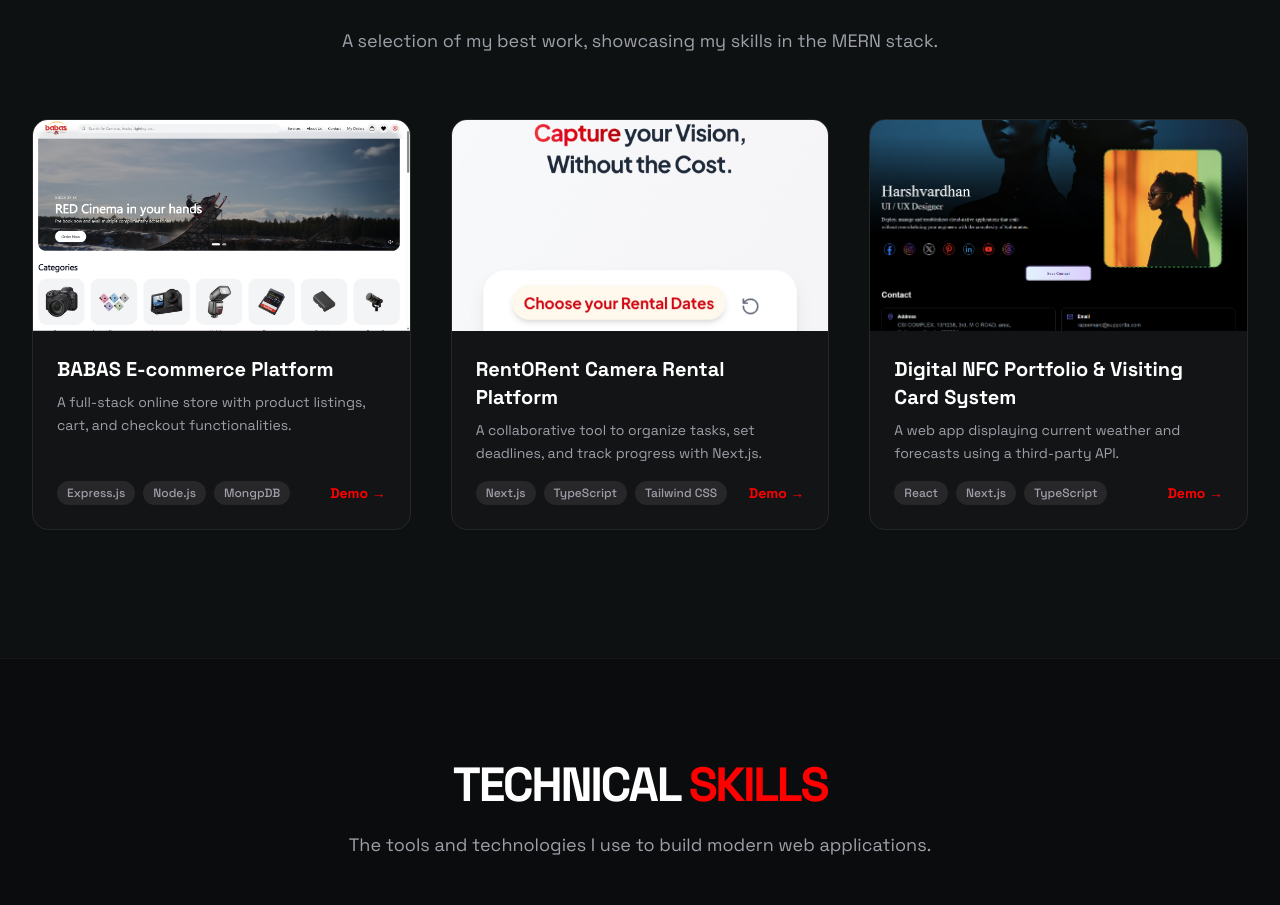
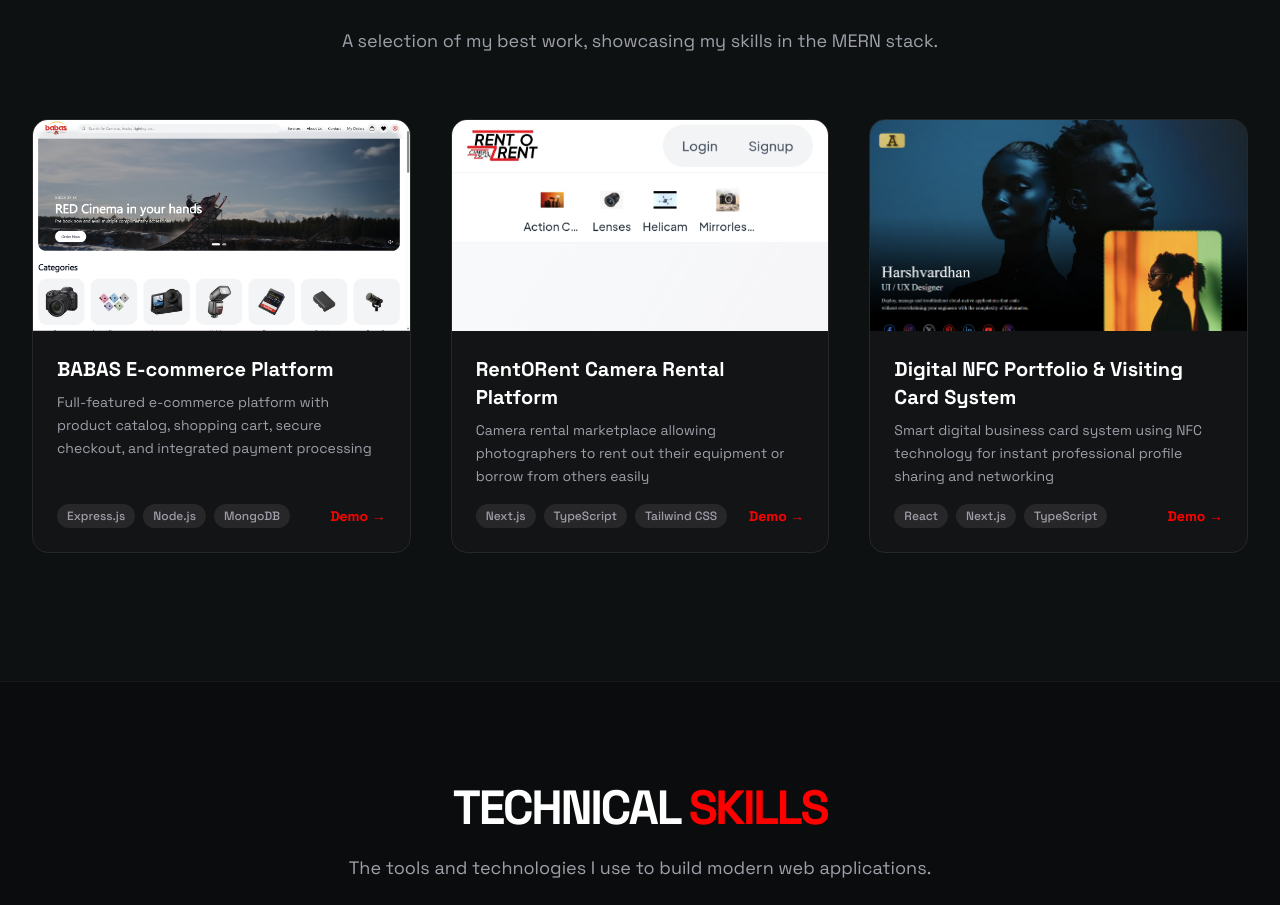
Before and after one commit to AshwinJ5/AshwinJ5.github.io, a Next.js app: page / in a window 1280 px wide. Shown: the part 2233-3138 px from the top of the page. Built offline with nearby package versions, Linux system fonts and the light colour scheme; grey boxes are pictures that could not be loaded.

Commit message:
changed json values

```diff
--- a/src/app/components/LandingPage.tsx
+++ b/src/app/components/LandingPage.tsx
@@ -272,13 +272,13 @@ const LandingPage = () => {
                                             width={300}
                                             height={300}
                                             alt={project.title}
-                                            className="h-full w-full object-cover transition-transform duration-500 group-hover:scale-110"
+                                            className="h-full w-full object-cover object-top transition-transform duration-500 group-hover:scale-110"
                                             src={project.image_url}
                                         />
                                     </div>
                                     <div className="flex flex-1 flex-col p-6">
                                         <h3 className="mb-2 text-xl font-bold text-white">{project.title}</h3>
-                                        <p className="mb-4 flex-1 text-sm leading-relaxed text-zinc-400">
+                                        <p className="mb-4 flex-1 text-sm leading-relaxed text-zinc-400 line-clamp-3">
                                             {project.description}
                                         </p>
                                         <div className="flex items-center justify-between">
--- a/src/app/datas/projects.json
+++ b/src/app/datas/projects.json
@@ -1,16 +1,16 @@
 [
     {
         "title": "BABAS E-commerce Platform",
-        "description": "A full-stack online store with product listings, cart, and checkout functionalities.",
+        "description": "Full-featured e-commerce platform with product catalog, shopping cart, secure checkout, and integrated payment processing",
         "image_url": "/babas.png",
         "type": "Professional",
-        "tech": ["Express.js", "Node.js", "MongpDB", "Next.js", "Tailwind CSS", "Razorpay", "TypeScript"],
+        "tech": ["Express.js", "Node.js", "MongoDB", "Next.js", "Tailwind CSS", "Razorpay", "TypeScript"],
         "demoLink": "https://www.babascamera.com",
         "codeLink": ""
     },
     {
         "title": "RentORent Camera Rental Platform",
-        "description": "A collaborative tool to organize tasks, set deadlines, and track progress with Next.js.",
+        "description": "Camera rental marketplace allowing photographers to rent out their equipment or borrow from others easily",
         "image_url": "/rentorent.jpg",
         "type": "Professional",
         "tech": ["Next.js", "TypeScript", "Tailwind CSS", "Express.js", "MongoDB", "Node.js"],
@@ -19,7 +19,7 @@
     },
     {
         "title": "Digital NFC Portfolio & Visiting Card System",
-        "description": "A web app displaying current weather and forecasts using a third-party API.",
+        "description": "Smart digital business card system using NFC technology for instant professional profile sharing and networking",
         "image_url": "/cards.png",
         "type": "Professional",
         "tech": ["React", "Next.js", "TypeScript", "Tailwind CSS", "Express.js", "MongoDB"],
@@ -28,7 +28,7 @@
     },
     {
         "title": "Taskly Todo App System",
-        "description": "A web app displaying current weather and forecasts using a third-party API.",
+        "description": "Comprehensive task management application for organizing, tracking, and managing daily activities and projects efficiently",
         "image_url": "/taskly.jpg",
         "type": "Personal",
         "tech": ["Next.js", "Nest.js", "TypeScript", "Tailwind CSS", "MongoDB", "Node.js"],
@@ -37,7 +37,7 @@
     },
     {
         "title": "Company Website of Trackpi Pvt Ltd",
-        "description": "A web app displaying current weather and forecasts using a third-party API.",
+        "description": "Corporate website and digital platform showcasing IoT solutions and technology services for businesses",
         "image_url": "/trackpi.png",
         "type": "Professional",
         "tech": ["React", "Tailwind CSS", "MongoDB", "Node.js", "Express.js"],
@@ -46,7 +46,7 @@
     },
     {
         "title": "Porto Blog App",
-        "description": "A web app displaying current weather and forecasts using a third-party API.",
+        "description": "Modern blogging platform for creating, publishing, and sharing articles with a clean user interface",
         "image_url": "/porto.jpg",
         "type": "Personal",
         "tech": ["React", "Express.js", "Javascript", "Bootstrap", "MongoDB", "Node.js"],
@@ -55,7 +55,7 @@
     },
     {
         "title": "BookMySeat App",
-        "description": "A web app displaying current weather and forecasts using a third-party API.",
+        "description": "Movie and seat booking system with secure payment integration for various occasions",
         "image_url": "/bookmyseat.jpg",
         "type": "Personal",
         "tech": ["React", "Express.js", "Javascript", "Bootstrap", "MongoDB", "Razorpay", "Node.js"],
@@ -64,7 +64,7 @@
     },
     {
         "title": "Yummi Food booking App",
-        "description": "A web app displaying current weather and forecasts using a third-party API.",
+        "description": "Food ordering platform featuring restaurant menus, and seamless user experience",
         "image_url": "/yummi.jpg",
         "type": "Personal",
         "tech": ["React", "Express.js", "Bootstrap", "MongoDB", "Node.js"],
@@ -73,7 +73,7 @@
     },
     {
         "title": "Quiz App",
-        "description": "A web app displaying current weather and forecasts using a third-party API.",
+        "description": "Interactive quiz application, real-time scoring, and engaging user interface",
         "image_url": "/quiz.png",
         "type": "Personal",
         "tech": ["React", "Bootstrap", "HTML", "CSS", "Javascript"],
@@ -82,7 +82,7 @@
     },
     {
         "title": "Card Flip Game",
-        "description": "A web app displaying current weather and forecasts using a third-party API.",
+        "description": "Memory challenge game where players flip cards to find matching pairs with time  tracking",
         "image_url": "/flip.png",
         "type": "Personal",
         "tech": ["React", "HTML", "CSS", "Javascript"],
@@ -91,7 +91,7 @@
     },
     {
         "title": "Media Player",
-        "description": "A web app displaying current weather and forecasts using a third-party API.",
+        "description": "Feature-rich web media player that allows users to manage and organize their YouTube music and video collections",
         "image_url": "/media.png",
         "type": "Personal",
         "tech": ["React", "Bootstrap", "HTML", "CSS", "Javascript"],
--- a/src/app/projects/page.tsx
+++ b/src/app/projects/page.tsx
@@ -214,7 +214,7 @@ export default function Projects() {
                                                 </span>
                                             </div>
 
-                                            <p className="text-zinc-400 text-sm leading-relaxed">
+                                            <p className="text-zinc-400 text-sm leading-relaxed line-clamp-3">
                                                 {project.description}
                                             </p>
 
```
